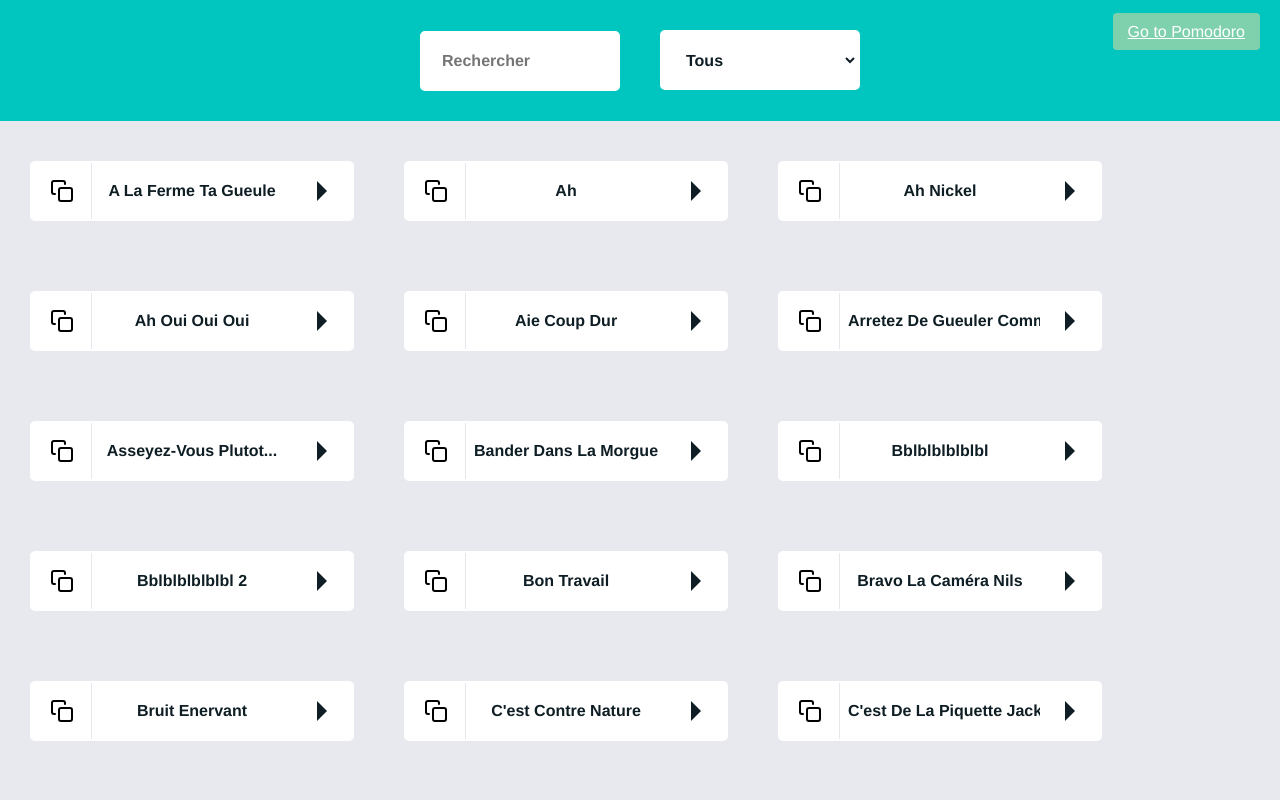
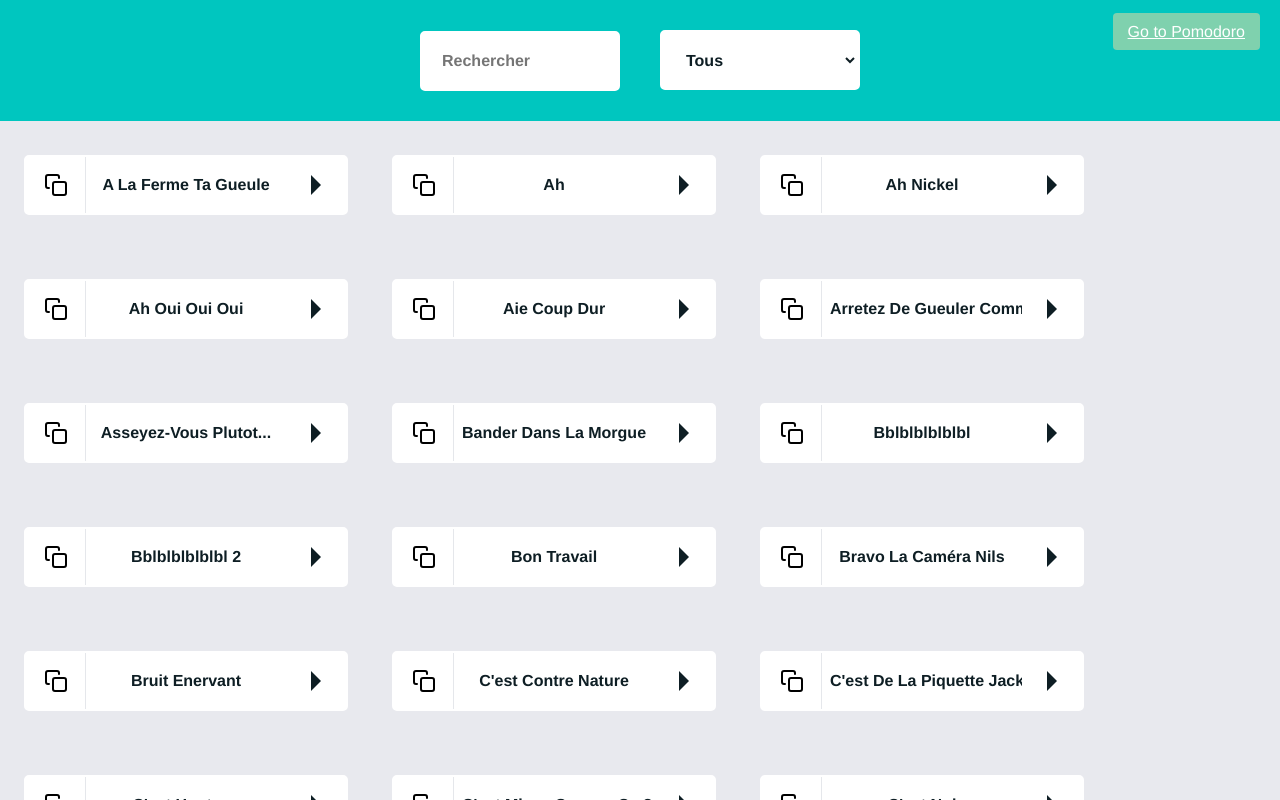
Before and after one commit to jeremio/soundboard, a Vue app: page / in a window 1280 px wide. Built offline with nearby package versions, Linux system fonts and the light colour scheme.

Commit message:
fix style

```diff
--- a/src/components/Grid.vue
+++ b/src/components/Grid.vue
@@ -42,8 +42,8 @@ function matchesSearch(sound: MySound) {
 .grid {
   display: flex;
   flex-wrap: wrap;
-  gap: 10px;
-  padding: 10px;
+  gap: 4px;
+  padding: 4px;
   width: 100%;
   box-sizing: border-box;
 }
```
